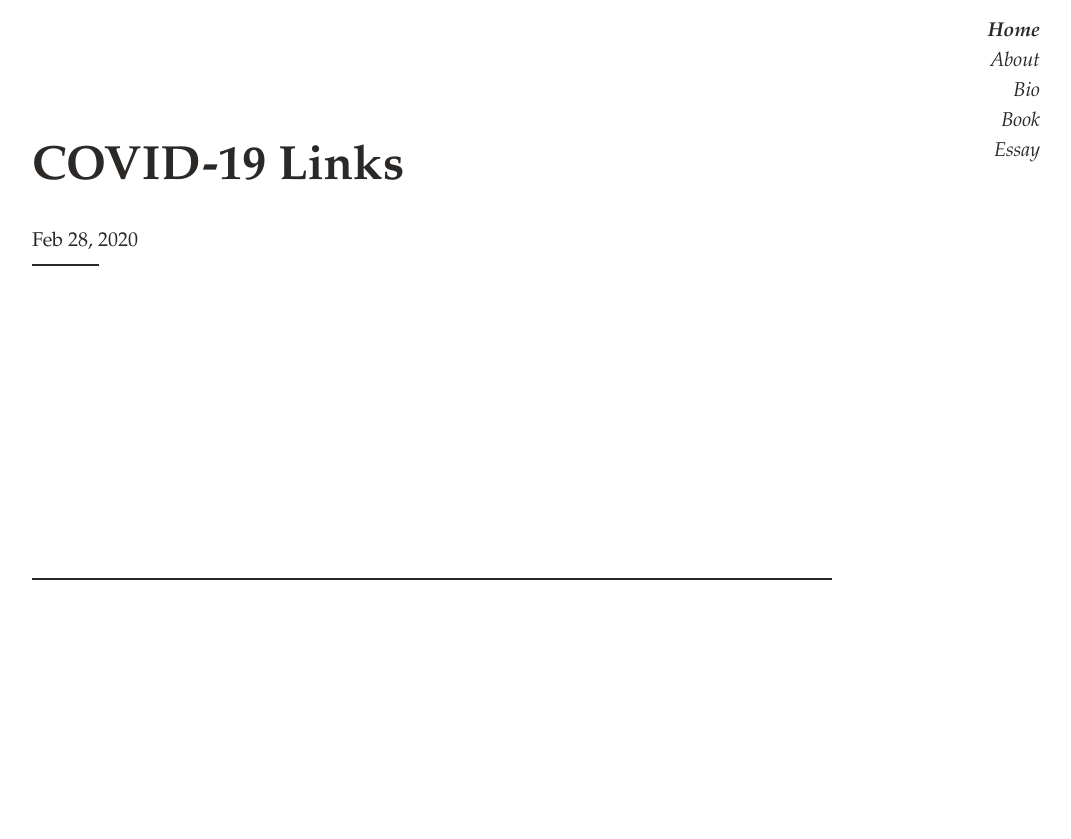
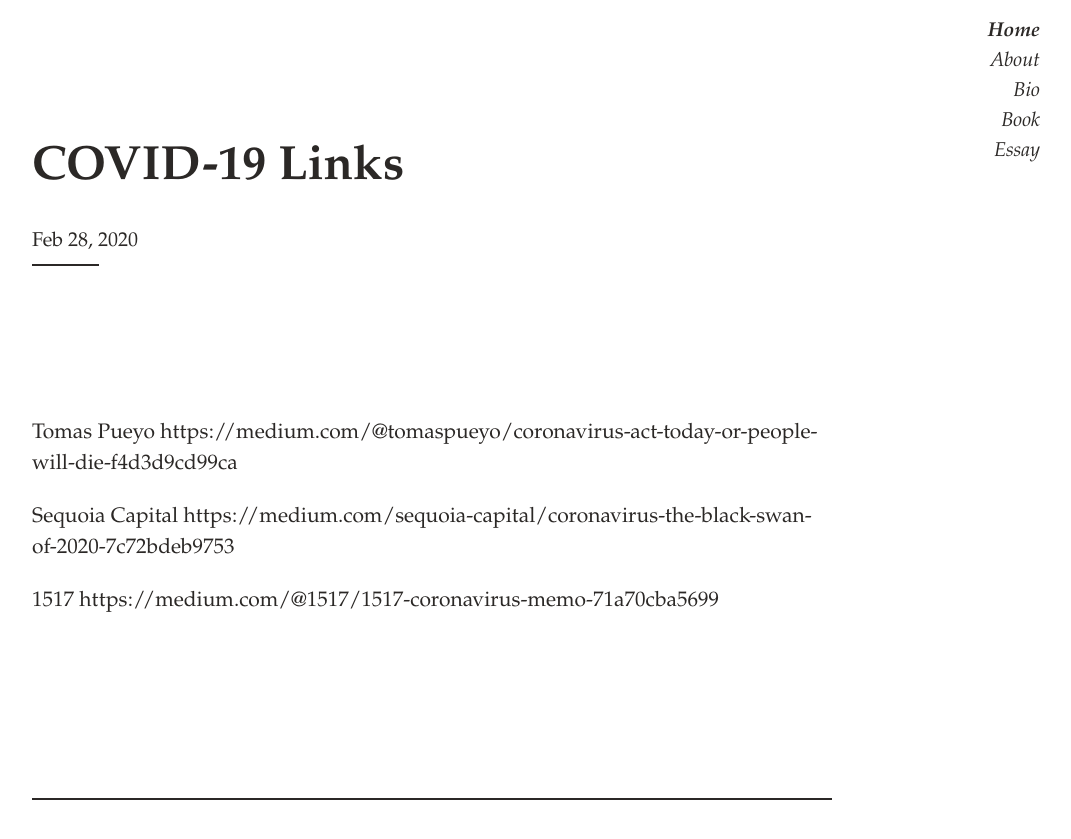
Before and after one commit to linkneuro/linkneuro.github.io, a Jekyll site: the page built from _posts/2020-02-28-covid-19.md, in a window 1280 px wide. Shown: the top 839 px of the page, without its empty margins (208-1279 px from the left). Built offline with Jekyll 4.4.1, drawn with Linux system fonts in a browser that asks for light colours.

Commit message:
Update 2020-02-28-covid-19.md

```diff
--- a/_posts/2020-02-28-covid-19.md
+++ b/_posts/2020-02-28-covid-19.md
@@ -4,3 +4,13 @@ title:  "COVID-19 Links"
 categories:
 tags:
 ---
+
+
+Tomas Pueyo
+https://medium.com/@tomaspueyo/coronavirus-act-today-or-people-will-die-f4d3d9cd99ca
+
+Sequoia Capital
+https://medium.com/sequoia-capital/coronavirus-the-black-swan-of-2020-7c72bdeb9753
+
+1517
+https://medium.com/@1517/1517-coronavirus-memo-71a70cba5699
```
